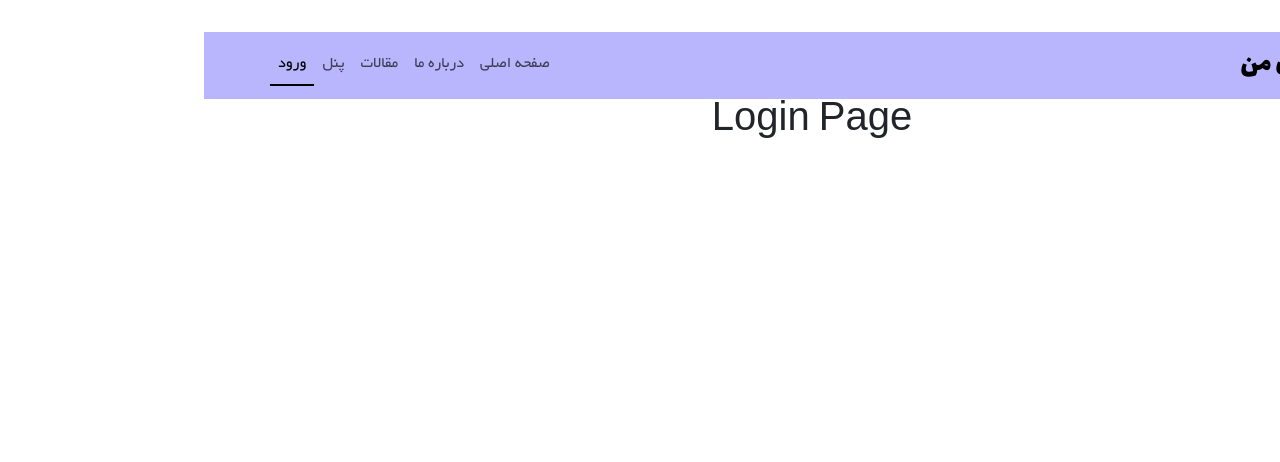
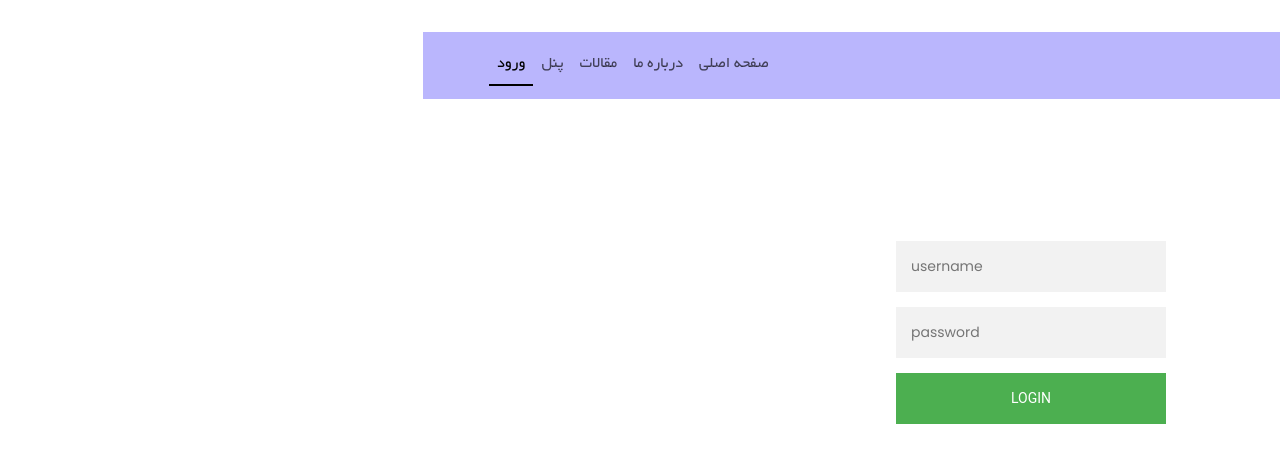
Before and after one commit to hasibafghan/react-spa, a React (Vite) app: page /login in a window 1280 px wide. Shown: the top 462 px of the page. Built offline with nearby package versions, Linux system fonts and the light colour scheme.

Commit message:
Login by cookies: so we dont have api or database to get record so we use cookies!

```diff
--- a/package.json
+++ b/package.json
@@ -14,7 +14,8 @@
     "react": "^19.2.0",
     "react-bootstrap": "^2.10.10",
     "react-dom": "^19.2.0",
-    "react-router-dom": "^7.10.1"
+    "react-router-dom": "^7.10.1",
+    "sweetalert2": "^11.26.10"
   },
   "devDependencies": {
     "@eslint/js": "^9.39.1",
--- a/src/components/PrivateRoute.jsx
+++ b/src/components/PrivateRoute.jsx
@@ -1,11 +1,7 @@
 import { Navigate } from "react-router-dom";
+import {isLogin} from "../utils";
 
-function PrivateRoute({children}) {
-  const isLogin = (username) => {
-    if (username == "admin") return true;
-    return false;
-  };
-
-  return <>{isLogin("admin") ? children : <Navigate to="/" />}</>;
+function PrivateRoute({ children }) {
+  return <>{isLogin() ? children : <Navigate to="/login" />}</>;
 }
 export default PrivateRoute;
--- a/src/components/navbar/Navbar.jsx
+++ b/src/components/navbar/Navbar.jsx
@@ -1,3 +1,4 @@
+import { useState } from "react";
 import "./Navbar.css";
 
 import Container from "react-bootstrap/Container";
@@ -5,9 +6,16 @@
 import Navbar from "react-bootstrap/Navbar";
 import Offcanvas from "react-bootstrap/Offcanvas";
 import { NavLink } from "react-router-dom";
+import { isLogin } from "../../utils";
 
 function MyNavbar() {
   const expand = "md";
+
+  const [loginStatus ,setloginStatus] = useState(isLogin() ? 'خروج' : 'ورود')
+  const logoutHandler = () => {
+      document.cookie = "username=admin; expires=Thu, 18 Dec 2024 12:00:00 UTC; path=/";
+      setloginStatus('ورود')
+  }
   return (
     <>
       <Navbar
@@ -47,9 +55,10 @@
                 <NavLink to="/panel" className="nav-link">
                   پنل
                 </NavLink>
-                <NavLink to="/login" className="nav-link">
-                  ورود
-                </NavLink>
+                {isLogin() ?
+                  <NavLink to="/login"onClick={logoutHandler} className="nav-link">{loginStatus}</NavLink>
+                  : <NavLink to="/login" className="nav-link">{loginStatus}</NavLink>
+                }
               </Nav>
 
               {/* <Nav className="justify-content-end flex-grow-1 pe-3">
--- a/src/pages/login/Login.css
+++ b/src/pages/login/Login.css
@@ -0,0 +1,90 @@
+@import url('https://fonts.googleapis.com/css2?family=Poppins&display=swap');
+
+.login-page {
+  width: 360px;
+  padding: 8% 0 0;
+  margin: auto;
+  direction: ltr;
+}
+.form {
+  position: relative;
+  z-index: 1;
+  background: #FFFFFF;
+  max-width: 360px;
+  margin: 0 auto 100px;
+  padding: 45px;
+  text-align: center;
+}
+.form input {
+  font-family: "Poppins", sans-serif;
+  outline: 0;
+  background: #f2f2f2;
+  width: 100%;
+  border: 0;
+  margin: 0 0 15px;
+  padding: 15px;
+  box-sizing: border-box;
+  font-size: 14px;
+}
+.form button {
+  font-family: "Roboto", sans-serif;
+  text-transform: uppercase;
+  outline: 0;
+  background: #4CAF50;
+  width: 100%;
+  border: 0;
+  padding: 15px;
+  color: #FFFFFF;
+  font-size: 14px;
+  -webkit-transition: all 0.3 ease;
+  transition: all 0.3 ease;
+  cursor: pointer;
+}
+.form button:hover,.form button:active,.form button:focus {
+  background: #43A047;
+}
+.form .message {
+  margin: 15px 0 0;
+  color: #b3b3b3;
+  font-size: 12px;
+}
+.form .message a {
+  color: #4CAF50;
+  text-decoration: none;
+}
+.form .register-form {
+  display: none;
+}
+.container {
+  position: relative;
+  z-index: 1;
+  max-width: 300px;
+  margin: 0 auto;
+}
+.container:before, .container:after {
+  content: "";
+  display: block;
+  clear: both;
+}
+.container .info {
+  margin: 50px auto;
+  text-align: center;
+}
+.container .info h1 {
+  margin: 0 0 15px;
+  padding: 0;
+  font-size: 36px;
+  font-weight: 300;
+  color: #1a1a1a;
+}
+.container .info span {
+  color: #4d4d4d;
+  font-size: 12px;
+}
+.container .info span a {
+  color: #000000;
+  text-decoration: none;
+}
+.container .info span .fa {
+  color: #EF3B3A;
+}
--- a/src/pages/login/Login.jsx
+++ b/src/pages/login/Login.jsx
@@ -1,11 +1,51 @@
+import "./Login.css";
+import { useState } from "react";
 import MyNavbar from "../../components/navbar/Navbar";
-import "./Login.css";
+import Swal from "sweetalert2";
+import { useNavigate } from "react-router-dom";
 
 function Login() {
+  const [username, setUsername] = useState("");
+  const [password, setPassword] = useState("");
+
+  const redirect = useNavigate();
+
+  const submitHandler = () => {
+    if (username == "admin" && password == "12345") {
+      document.cookie = "username=admin; expires=Thu, 18 Dec 2026 12:00:00 UTC; path=/";
+      redirect("/panel");
+    } else {
+      Swal.fire({
+        title: "خطا در لاگین!",
+        text: "نام کاربری یا رمز عبور اشتباه است.",
+        icon: "error",
+        confirmButtonText: "باشه",
+      });
+    }
+  };
+
   return (
     <>
       <MyNavbar />
-      <h1>Login Page</h1>
+      <div className="login-page">
+        <div className="form">
+          <form className="login-form">
+            <input
+              onChange={(e) => setUsername(e.target.value)}
+              type="text"
+              placeholder="username"
+            />
+            <input
+              onChange={(e) => setPassword(e.target.value)}
+              type="password"
+              placeholder="password"
+            />
+            <button type="button" onClick={submitHandler}>
+              login
+            </button>
+          </form>
+        </div>
+      </div>
     </>
   );
 }
--- /dev/null
+++ b/src/utils.jsx
@@ -0,0 +1,3 @@
+export const isLogin = () => {
+  return document.cookie.includes("username=admin");
+};
```
Also changed, not shown: 1 other file (tests, documents, lock files or other folders).
